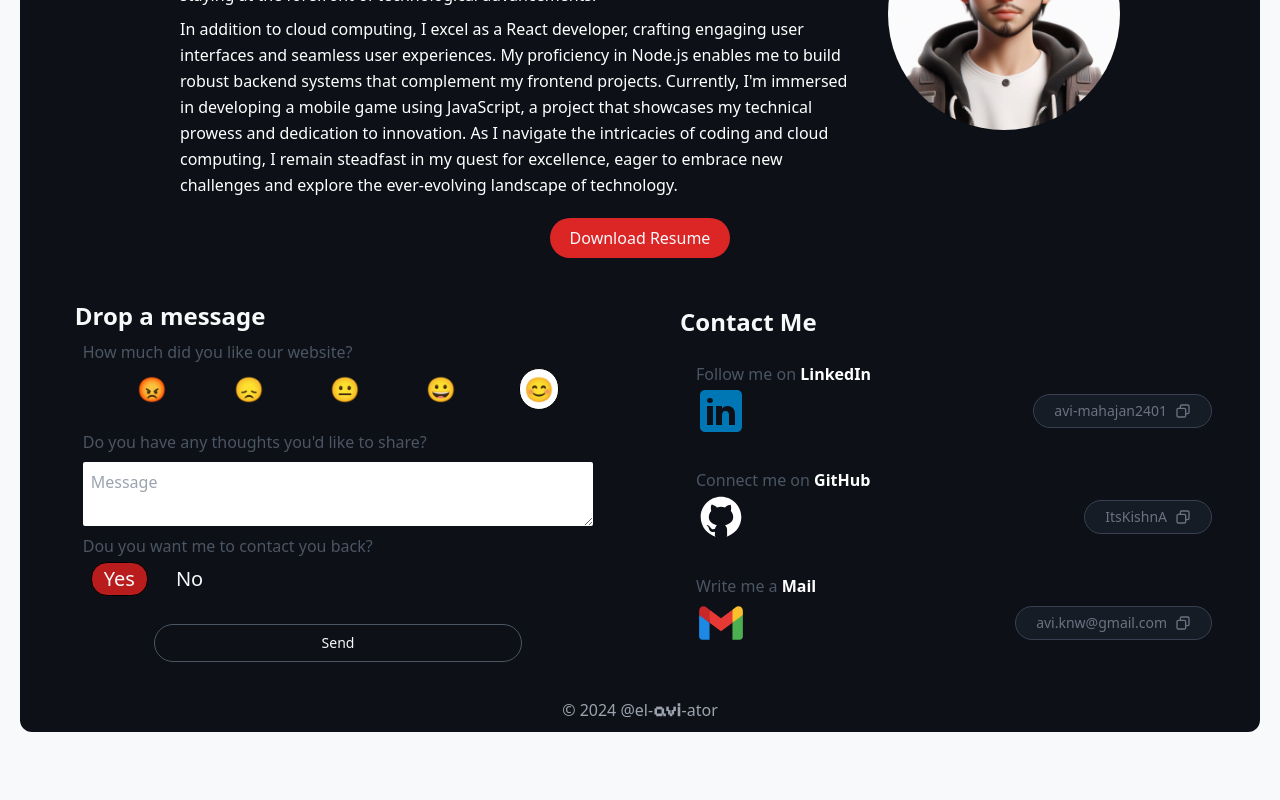
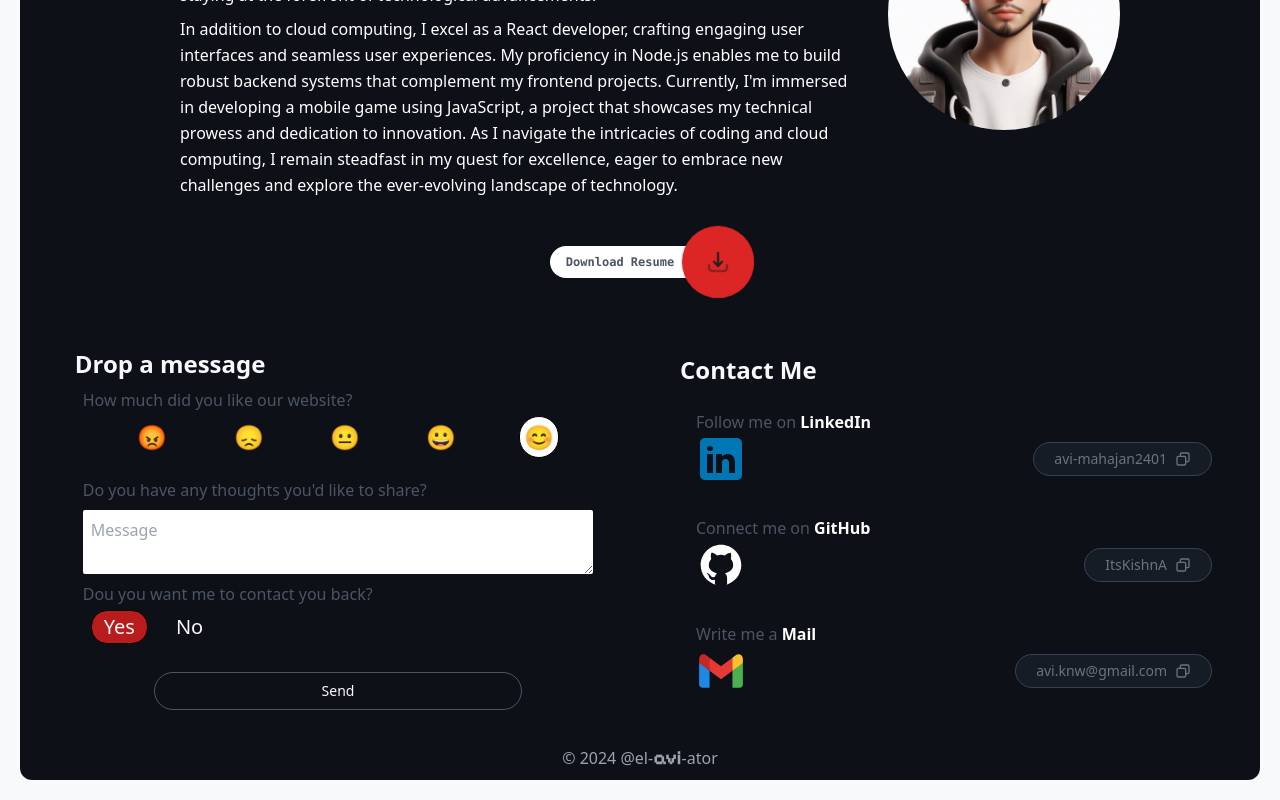
Before and after one commit to ItsKishnA/el-avi-ator.tech, a Next.js app: page / in a window 1280 px wide. Shown: the part 809-1609 px from the top of the page. Before the commit the page ends 1561 px from the top, so only its background shows below. Built offline with nearby package versions, Linux system fonts and the light colour scheme.

Commit message:
Download Resume Button Customised

```diff
--- a/app/globals.css
+++ b/app/globals.css
@@ -64,3 +64,20 @@ nav {
   white-space: nowrap;
   animation: move 10s linear infinite;
 }
+
+@keyframes pulse-red {
+  0%,
+  100% {
+    transform: scale(1);
+  }
+  50% {
+    transform: scale(1.1);
+  }
+}
+
+.animate-pulse-red {
+  animation: pulse-red 2s infinite;
+  display: flex;
+  align-items: center;
+  justify-content: center;
+}
--- a/components/About.js
+++ b/components/About.js
@@ -28,11 +28,50 @@ const Description = () => {
 
 const DownloadButton = () => {
   return (
-    <div className="bg-red-600 p-2 rounded-full px-5 items-center justify-center">
-      <a href={"/resume/avi_resume.pdf"} target="_blank" download>
-        <button type="button">Download Resume</button>
-      </a>
-    </div>
+    // <div className="bg-gray-400 p-2 rounded-full px-5 items-center justify-center">
+    <a
+      href={"/resume/avi_resume.pdf"}
+      target="_blank"
+      download
+      className="flex items-center justify-center rounded-full p-2 px-5"
+    >
+      <div className="flex flex-row">
+        <div className="flex justify-center items-center whitespace-nowrap">
+          <h5 className="text-gray-600 bg-white text-xs font-mono font-bold p-2 px-4 pr-8 translate-x-6 rounded-l-2xl">
+            Download Resume
+          </h5>
+        </div>
+        <div className="rounded-full bg-red-600 animate-pulse-red p-6">
+          <svg width="24" height="24" viewBox="0 0 24 24" fill="none">
+            <g id="SVGRepo_bgCarrier" stroke-width="0"></g>
+            <g
+              id="SVGRepo_tracerCarrier"
+              stroke-linecap="round"
+              stroke-linejoin="round"
+            ></g>
+            <g id="SVGRepo_iconCarrier">
+              {" "}
+              <path
+                opacity="0.5"
+                d="M3 15C3 17.8284 3 19.2426 3.87868 20.1213C4.75736 21 6.17157 21 9 21H15C17.8284 21 19.2426 21 20.1213 20.1213C21 19.2426 21 17.8284 21 15"
+                stroke="#212121"
+                stroke-width="2.136"
+                stroke-linecap="round"
+                stroke-linejoin="round"
+              ></path>{" "}
+              <path
+                d="M12 3V16M12 16L16 11.625M12 16L8 11.625"
+                stroke="#212121"
+                stroke-width="2.136"
+                stroke-linecap="round"
+                stroke-linejoin="round"
+              ></path>{" "}
+            </g>
+          </svg>
+        </div>
+      </div>
+    </a>
+    // </div>
   );
 };
 
```
